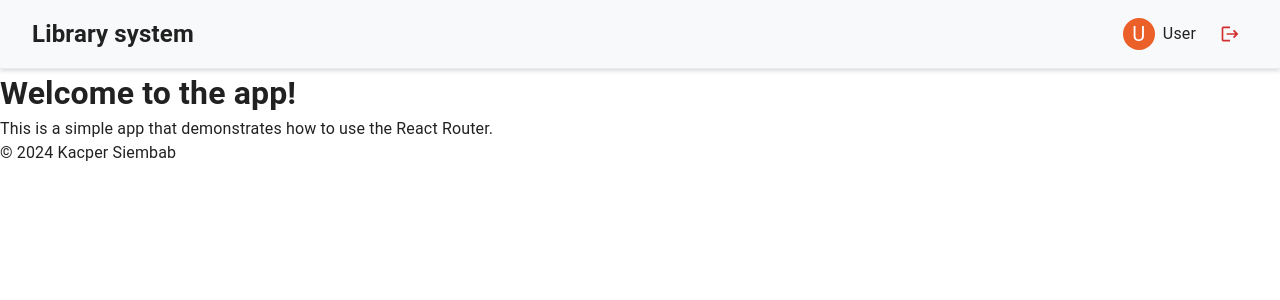
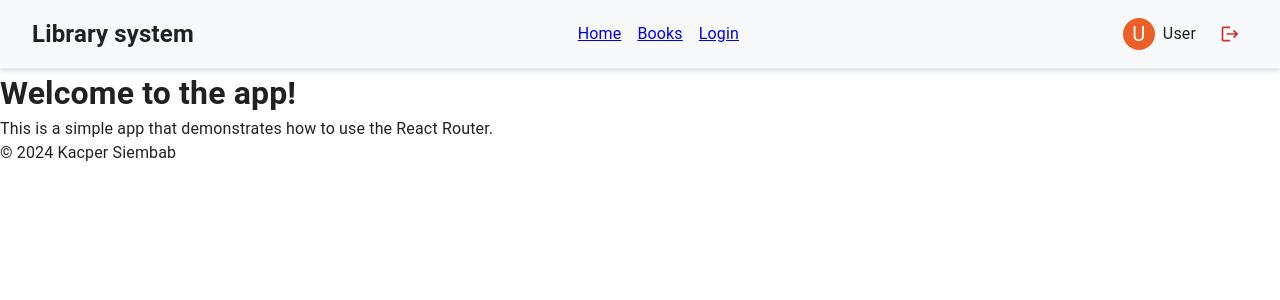
Before and after one commit to Shaking-Donut/library_system_front, a React (Vite) app: page / in a window 1280 px wide. Shown: the top 300 px of the page. Built offline with nearby package versions, Linux system fonts and the light colour scheme.

Commit message:
add links to navbar

```diff
--- a/src/components/navbar/navbar.tsx
+++ b/src/components/navbar/navbar.tsx
@@ -1,10 +1,17 @@
+import { Stack } from "@mui/material";
 import styles from "./style.module.css";
 import UserButton from "./user";
+import { Link } from "react-router-dom";
 
 export default function Navbar() {
     return (
         <nav className={styles.wrapper}>
             <h1>Library system</h1>
+            <Stack direction={"row"} spacing={2} alignItems={"center"}>
+                <Link to={"/"}>Home</Link>
+                <Link to={"/books"}>Books</Link>
+                <Link to={"/login"}>Login</Link>
+            </Stack>
             <UserButton />
         </nav>
     )
```
